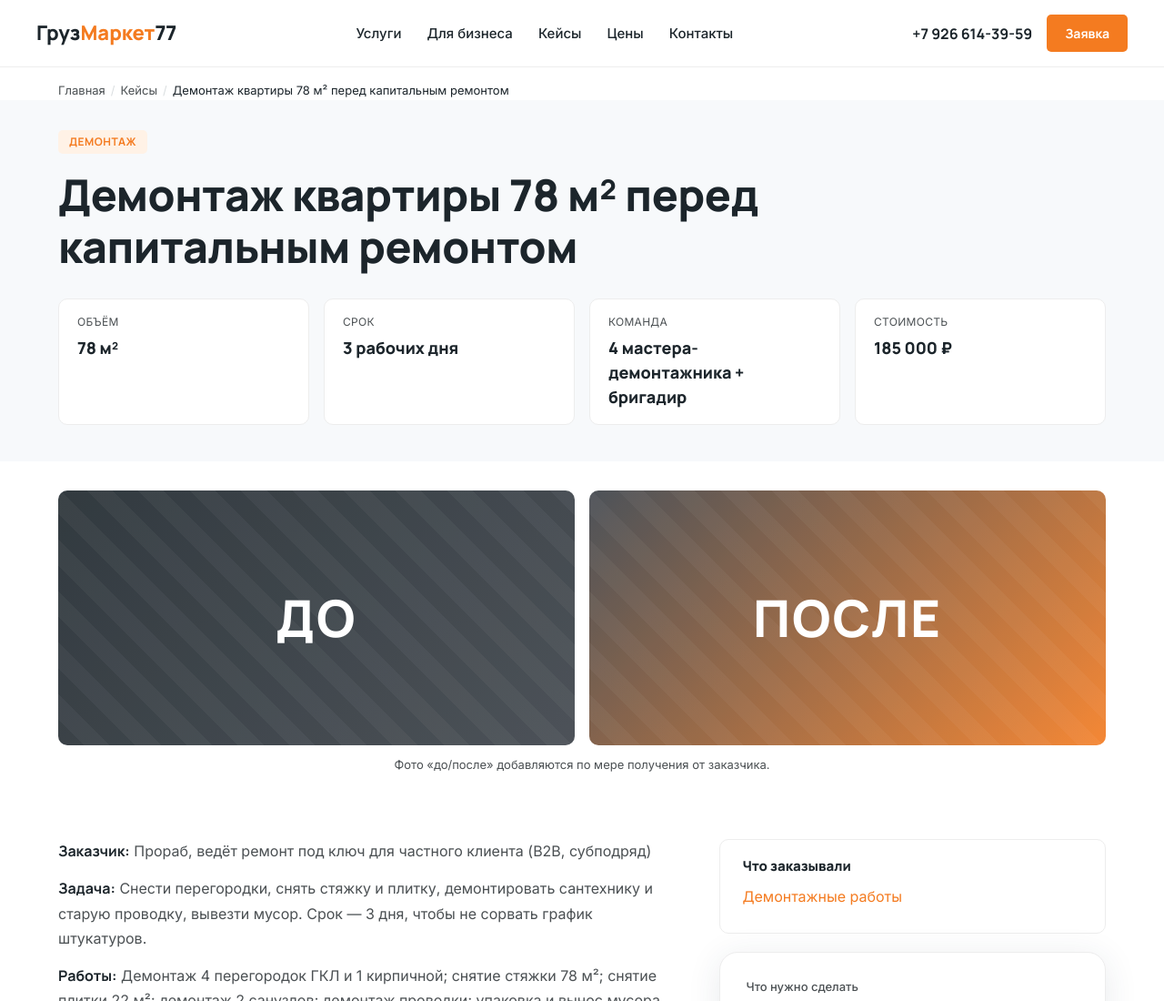
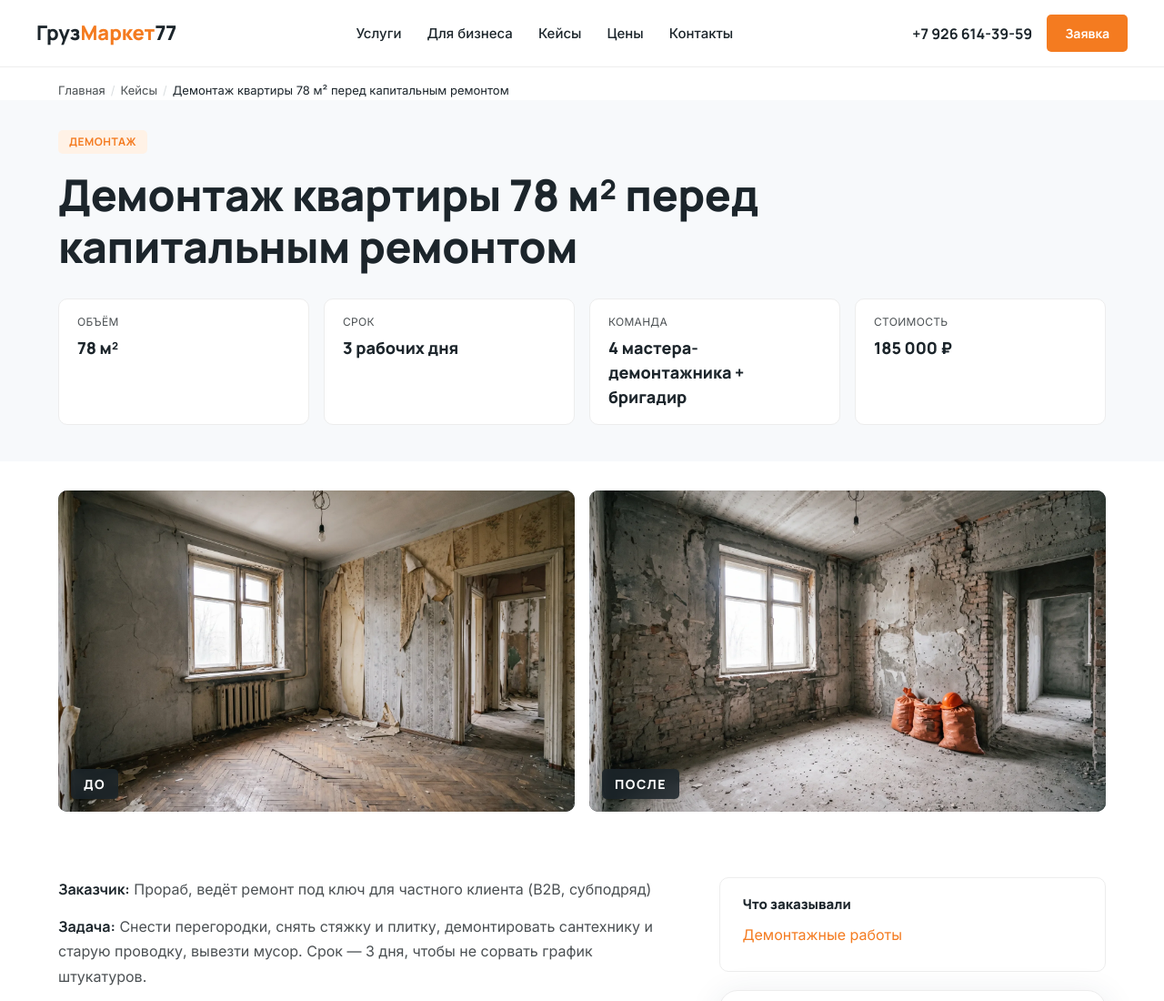
Before and after one commit to GPTisDEAD/gruzmarket77, an Astro site: page /kejsy/demontazh-kvartiry-78/ in a window 1280 px wide. Shown: the top 1100 px of the page at 91% size. Built offline with nearby package versions, Linux system fonts and the light colour scheme; Astro itself is replaced by a stand-in of ours; no server answers.

Commit message:
sync: images: add 16 WebP photos (hero + 5 cases × 3 variants)

```diff
--- a/src/components/CaseCard.astro
+++ b/src/components/CaseCard.astro
@@ -10,10 +10,11 @@ interface Props {
 }
 const { slug, title, tag, duration, crew, total, gradient = 'linear-gradient(135deg,#1C252B,#3A4047)' } = Astro.props;
 const totalShort = total.split('(')[0].trim();
+const imageSrc = `/img/cases/${slug}-card.webp`;
 ---
 <article class="case-card">
   <a href={`/kejsy/${slug}/`} class="case-visual" style={`background:${gradient}`}>
-    <span>до → после</span>
+    <img src={imageSrc} alt={title} loading="lazy" width="640" height="320" />
   </a>
   <div class="case-body">
     <span class="case-tag">{tag}</span>
@@ -34,25 +35,21 @@ const totalShort = total.split('(')[0].trim();
   }
   .case-card:hover { box-shadow: var(--shadow-lift); transform: translateY(-3px); }
   .case-visual {
-    height: 160px;
-    display: flex;
-    align-items: center;
-    justify-content: center;
-    color: #fff;
-    font-family: var(--font-heading);
-    font-weight: 700;
-    font-size: 16px;
-    opacity: .9;
+    aspect-ratio: 2 / 1;
+    display: block;
     position: relative;
     overflow: hidden;
     text-decoration: none;
+    background-color: #1C252B;
   }
-  .case-visual::after {
-    content: '';
-    position: absolute;
-    inset: 0;
-    background: repeating-linear-gradient(45deg, transparent, transparent 15px, rgba(255,255,255,.03) 15px, rgba(255,255,255,.03) 30px);
+  .case-visual img {
+    width: 100%;
+    height: 100%;
+    object-fit: cover;
+    display: block;
+    transition: transform .4s;
   }
+  .case-card:hover .case-visual img { transform: scale(1.04); }
   .case-body { padding: 20px; }
   .case-tag {
     display: inline-block;
--- a/src/pages/kejsy/[slug].astro
+++ b/src/pages/kejsy/[slug].astro
@@ -38,14 +38,15 @@ const desc = `Кейс: ${c.data.title}. Бригада ${c.data.crew}, срок
   <section class="case-visual">
     <div class="wrap">
       <div class="visual-pair">
-        <div class="pane" style="background:linear-gradient(135deg,#1C252B,#3A4047)">
-          <span>ДО</span>
-        </div>
-        <div class="pane" style="background:linear-gradient(135deg,#3A4047,#F47B20)">
-          <span>ПОСЛЕ</span>
-        </div>
+        <figure class="pane">
+          <img src={`/img/cases/${c.id}-before.webp`} alt={`${c.data.title} — до`} loading="lazy" width="900" height="560" />
+          <figcaption>ДО</figcaption>
+        </figure>
+        <figure class="pane">
+          <img src={`/img/cases/${c.id}-after.webp`} alt={`${c.data.title} — после`} loading="lazy" width="900" height="560" />
+          <figcaption>ПОСЛЕ</figcaption>
+        </figure>
       </div>
-      <p class="visual-note">Фото «до/после» добавляются по мере получения от заказчика.</p>
     </div>
   </section>
 
@@ -91,24 +92,32 @@ const desc = `Кейс: ${c.data.title}. Бригада ${c.data.crew}, срок
   .case-visual { padding: 32px 0; }
   .visual-pair { display: grid; grid-template-columns: 1fr 1fr; gap: 16px; }
   .pane {
-    height: 280px;
+    position: relative;
+    aspect-ratio: 900 / 560;
     border-radius: var(--radius-md);
-    display: flex; align-items: center; justify-content: center;
+    overflow: hidden;
+    background-color: #1C252B;
+    margin: 0;
+  }
+  .pane img {
+    width: 100%; height: 100%;
+    object-fit: cover;
+    display: block;
+  }
+  .pane figcaption {
+    position: absolute;
+    bottom: 14px; left: 14px;
+    background: rgba(28, 37, 43, 0.85);
     color: #fff;
     font-family: var(--font-heading);
     font-weight: 800;
-    font-size: 56px;
-    letter-spacing: 2px;
-    opacity: .9;
-    position: relative;
-    overflow: hidden;
+    font-size: 14px;
+    letter-spacing: 1.5px;
+    padding: 6px 14px;
+    border-radius: var(--radius-sm);
+    text-transform: uppercase;
+    backdrop-filter: blur(4px);
   }
-  .pane::after {
-    content: '';
-    position: absolute; inset: 0;
-    background: repeating-linear-gradient(45deg, transparent, transparent 20px, rgba(255,255,255,.04) 20px, rgba(255,255,255,.04) 40px);
-  }
-  .visual-note { font-size: 13px; color: var(--ink-muted); text-align: center; margin-top: 12px; }
 
   .case-body { padding: 40px 0 72px; }
   .grid { display: grid; grid-template-columns: 1.6fr 1fr; gap: 48px; align-items: start; }
@@ -129,7 +138,6 @@ const desc = `Кейс: ${c.data.title}. Бригада ${c.data.crew}, срок
   @media (max-width: 900px) {
     .stats { grid-template-columns: 1fr 1fr; }
     .visual-pair { grid-template-columns: 1fr; }
-    .pane { height: 200px; font-size: 44px; }
     .grid { grid-template-columns: 1fr; gap: 32px; }
   }
 </style>
```
Also changed, not shown: src/pages/index.astro (+18 -1 lines), public/img/cases/abonent-klining-120-after.webp (added), public/img/cases/abonent-klining-120-before.webp (added), public/img/cases/abonent-klining-120-card.webp (added), public/img/cases/demontazh-kvartiry-78-after.webp (added), public/img/cases/demontazh-kvartiry-78-before.webp (added), public/img/cases/demontazh-kvartiry-78-card.webp (added), public/img/cases/helpery-vystavka-after.webp (added), public/img/cases/helpery-vystavka-before.webp (added), public/img/cases/helpery-vystavka-card.webp (added), public/img/cases/sanuzel-kuhnya-after.webp (added), public/img/cases/sanuzel-kuhnya-before.webp (added), public/img/cases/sanuzel-kuhnya-card.webp (added), public/img/cases/uborka-ofisa-240-after.webp (added), 3 more files.
